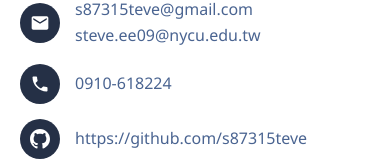
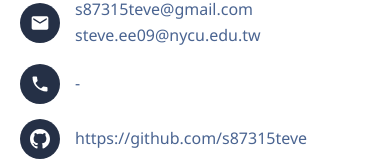
Before and after one commit to s87315teve/s87315teve.github.io, a plain HTML site: page index.html in a window 390 px wide. Shown: the part 614-776 px from the top of the page. Drawn offline with Linux system fonts and the light colour scheme.

Commit message:
Delete phone link in index.html

```diff
--- a/index.html
+++ b/index.html
@@ -321,7 +321,7 @@
                         </svg>
                     </div>
                     <div>
-                        <a href="tel:0910618224">0910-618224</a>
+                        <a href="tel">-</a>
                     </div>
                 </div>
 
```
